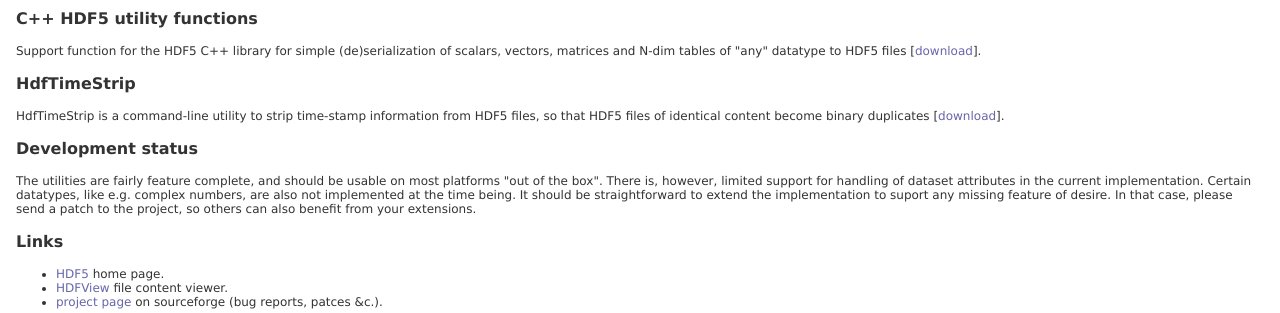
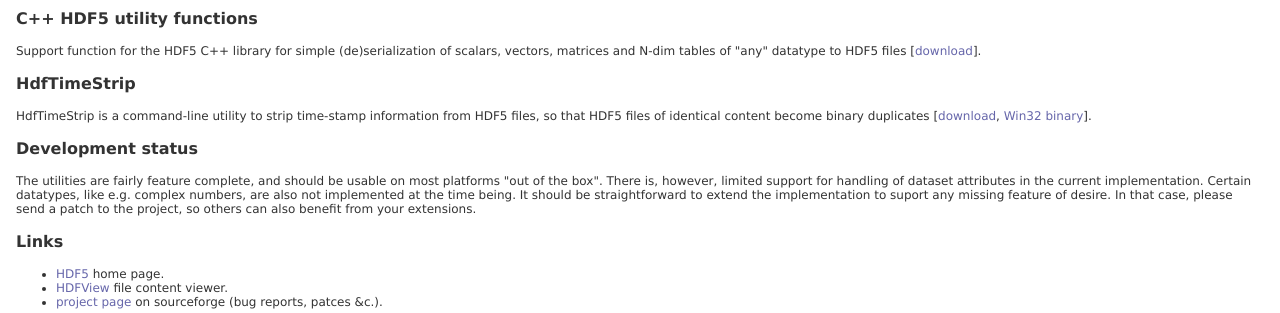
Before and after one commit to romangrothausmann/hdfutil-code, a PHP site: page / in a window 1280 px wide. Shown: the part 230-543 px from the top of the page. Run offline with PHP 8.4, Linux system fonts and the light colour scheme.

Commit message:
binary download link

```diff
--- a/www/index.php
+++ b/www/index.php
@@ -26,7 +26,7 @@ Simple (de)serialization of Python datastructures to/from HDF5 files [<a href="h
 Support function for the HDF5 C++ library for simple (de)serialization of scalars, vectors, matrices and N-dim tables of "any" datatype to HDF5 files [<a href="http://hdfutil.svn.sourceforge.net/viewvc/hdfutil/cpp.tar.gz?view=tar">download</a>].
 
 <h3>HdfTimeStrip</h3>
-HdfTimeStrip is a command-line utility to strip time-stamp information from HDF5 files, so that HDF5 files of identical content become binary duplicates [<a href="http://hdfutil.svn.sourceforge.net/viewvc/hdfutil/HdfTimeStrip.tar.gz?view=tar">download</a>].
+HdfTimeStrip is a command-line utility to strip time-stamp information from HDF5 files, so that HDF5 files of identical content become binary duplicates [<a href="http://hdfutil.svn.sourceforge.net/viewvc/hdfutil/HdfTimeStrip.tar.gz?view=tar">download</a>, <a href="https://sourceforge.net/projects/hdfutil/files/HdfTimeStrip.exe/download">Win32 binary</a>].
 
 <h3>Development status</h3>
 The utilities are fairly feature complete, and should be usable on most platforms "out of the box". There is, however, limited support for handling of dataset attributes in the current implementation. Certain datatypes, like e.g. complex numbers, are also not implemented at the time being. It should be straightforward to extend the implementation to suport any missing feature of desire. In that case, please send a patch to the project, so others can also benefit from your extensions.
```
